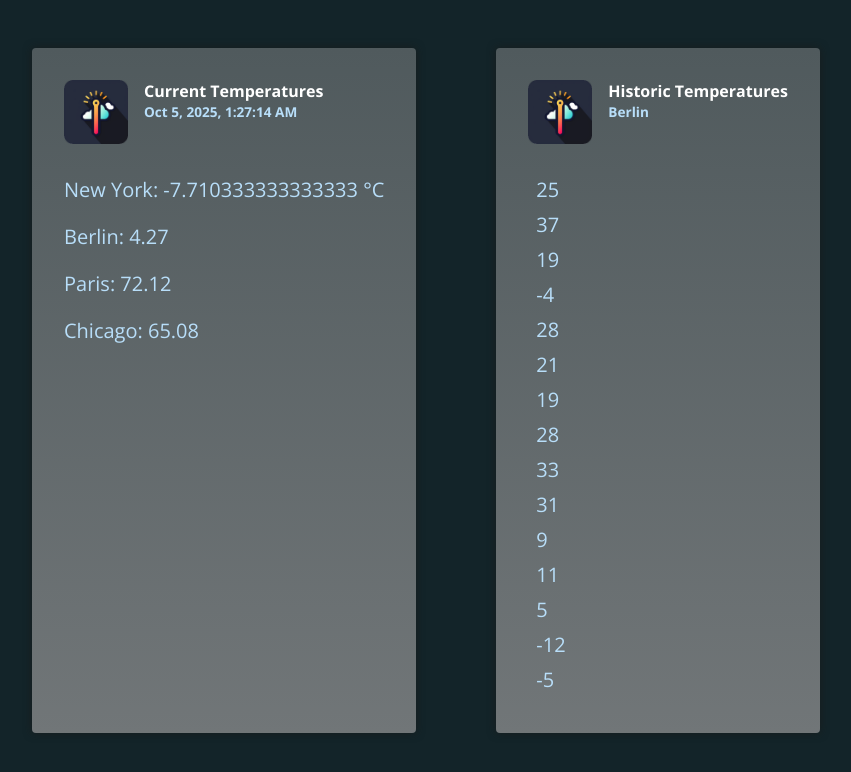
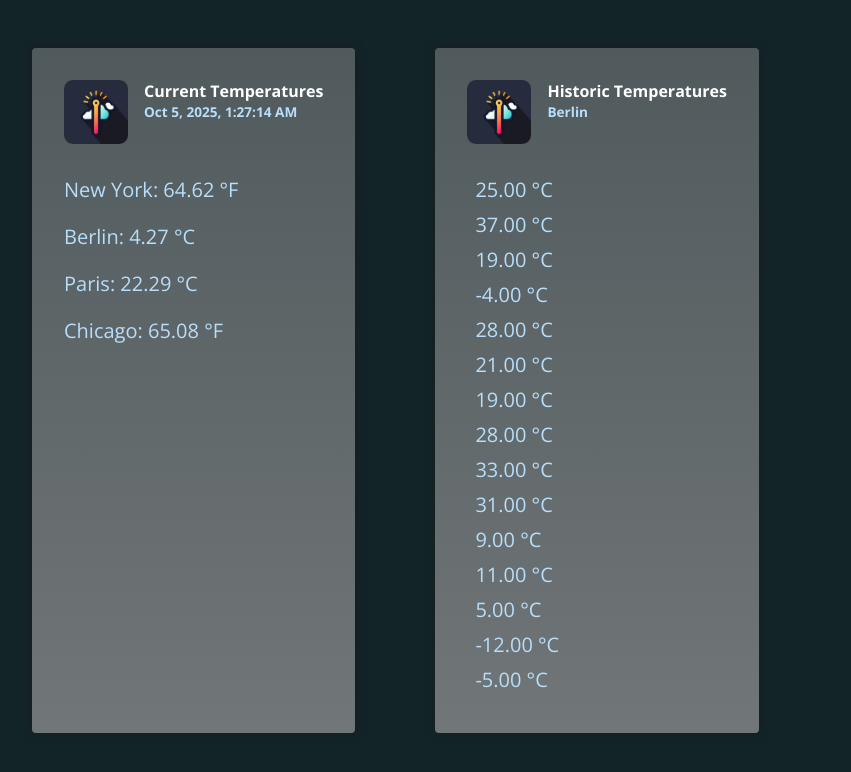
Before and after one commit to GenerationMilton/Angular-advanced-pipes, an Angular app: page / in a window 1280 px wide. Shown: the top 772 px of the page, without its empty margins (168-1019 px from the left). Built offline with nearby package versions, Linux system fonts and the light colour scheme.

Commit message:
Angular advanced :sparkles: Chaining pipes & being aware of limitations

```diff
--- a/src/app/app.component.html
+++ b/src/app/app.component.html
@@ -7,10 +7,10 @@
         <p>{{ currentDate | date:'medium'}}</p>
       </div>
     </header>
-    <p>New York: {{ currentTemperaturs.newYork | temp:'fah':'cel' }}</p>
-    <p>Berlin: {{ currentTemperaturs.berlin | number: '1.1-2' }}</p>
-    <p>Paris: {{ currentTemperaturs.paris | number: '1.1-2' }}</p>
-    <p>Chicago: {{ currentTemperaturs.chicago | number: '1.1-2' }}</p>
+    <p>New York: {{ currentTemperaturs.newYork | temp:'cel':'fah' }}</p>
+    <p>Berlin: {{ currentTemperaturs.berlin | temp:'cel':'cel' }}</p>
+    <p>Paris: {{ currentTemperaturs.paris | temp:'fah':'cel' }}</p>
+    <p>Chicago: {{ currentTemperaturs.chicago | temp:'fah':'fah' }}</p>
   </article>
 
   <article class="temperatures">
@@ -23,7 +23,7 @@
     </header>
     <ul>
       @for (temperature of historicTemperatures; track temperature) {
-      <li (click)="onReset($index)">{{ temperature }}</li>
+      <li (click)="onReset($index)">{{ temperature | temp:'cel' }}</li>
       }
     </ul>
   </article>
--- a/src/app/temperature.pipe.ts
+++ b/src/app/temperature.pipe.ts
@@ -6,10 +6,14 @@ import { Pipe, PipeTransform } from '@angular/core';
 })
 export class TemperaturaPipe implements PipeTransform {
   transform(
-    value: string | number,
+    value: string | number | null,
     inputType: 'cel' | 'fah',
     outputType?: 'cel' | 'fah'
   ): any {
+
+    if(!value){
+        return value;
+    }
     let val: number;
 
     if (typeof value === 'string') {
@@ -35,6 +39,6 @@ export class TemperaturaPipe implements PipeTransform {
         symbol = outputType === 'cel' ? '°C': '°F'
     }
 
-    return `${outputTemp} ${symbol}`;
+    return `${outputTemp.toFixed(2)} ${symbol}`;
   }
 }
```
